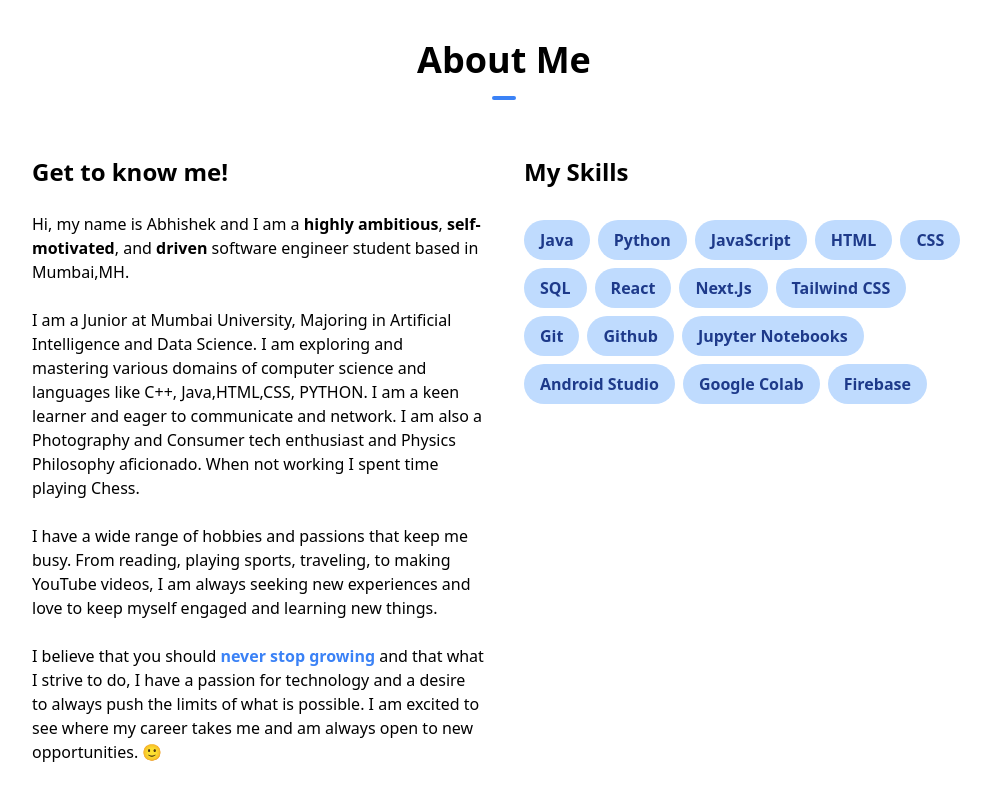
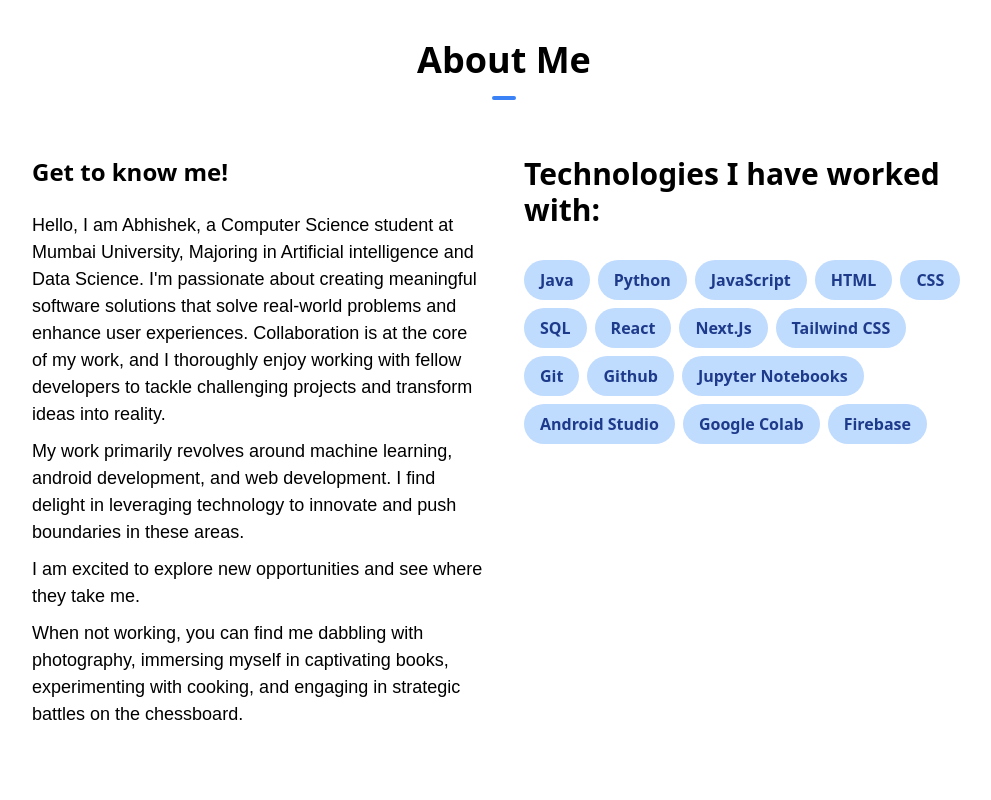
Before and after one commit to abmath113/AbhishekPortfolio, a Next.js app: page / in a window 1280 px wide. Shown: the part 1025-1825 px from the top of the page, without its empty margins (136-1127 px from the left). Built offline with nearby package versions, Linux system fonts and the light colour scheme.

Commit message:
updated the about me section

```diff
--- a/components/AboutSection.tsx
+++ b/components/AboutSection.tsx
@@ -18,6 +18,15 @@ const skills = [
   { skill: "Firebase" },
 ];
 
+const paragraphStyle = {
+  fontFamily: "Avenir Light, sans-serif",
+  margin: "10px 0",
+  fontSize: "18px",
+  fontWeight: "10",
+  color: "black",
+  lineHeight: "1.5",
+};
+
 const AboutSection = () => {
   return (
     <section id="about">
@@ -34,40 +43,32 @@ const AboutSection = () => {
             <h1 className="text-center text-2xl font-bold mb-6 md:text-left">
               Get to know me!
             </h1>
-            <p>
-              Hi, my name is Abhishek and I am a{" "}
-              <span className="font-bold">{"highly ambitious"}</span>,
-              <span className="font-bold">{" self-motivated"}</span>, and
-              <span className="font-bold">{" driven"}</span> software engineer student
-              based in Mumbai,MH.
-            </p>
-            <br />
-            <p>
-              I am a Junior at Mumbai University, Majoring in Artificial Intelligence and Data Science. I am exploring and mastering various domains of computer science and languages like C++, Java,HTML,CSS, PYTHON. I am a keen learner and eager to communicate and network.
 
-              I am also a Photography and Consumer tech enthusiast and Physics Philosophy aficionado. When not working I spent time playing Chess.
-            </p>
-            <br />
-            <p>
-              I have a wide range of hobbies and passions that keep me busy.
-              From reading, playing sports, traveling, to making YouTube videos,
-              I am always seeking new experiences and love to keep myself
-              engaged and learning new things.
-            </p>
-            <br />
-            <p>
-              I believe that you should{" "}
-              <span className="font-bold text-blue-500">
-                never stop growing
-              </span>{" "}
-              and that what I strive to do, I have a passion for
-              technology and a desire to always push the limits of what is
-              possible. I am excited to see where my career takes me and am
-              always open to new opportunities. 🙂
-            </p>
+            <p style={paragraphStyle}>
+        Hello, I am Abhishek, a Computer Science student at Mumbai University,
+        Majoring in Artificial intelligence and Data Science. I'm passionate
+        about creating meaningful software solutions that solve real-world
+        problems and enhance user experiences. Collaboration is at the core of
+        my work, and I thoroughly enjoy working with fellow developers to tackle
+        challenging projects and transform ideas into reality.
+      </p>
+      <p style={paragraphStyle}>
+        My work primarily revolves around machine learning, android development,
+        and web development. I find delight in leveraging technology to innovate
+        and push boundaries in these areas.
+      </p>
+      <p style={paragraphStyle}>
+        I am excited to explore new opportunities and see where they take me.
+      </p>
+      <p style={paragraphStyle}>
+        When not working, you can find me dabbling with photography, immersing
+        myself in captivating books, experimenting with cooking, and engaging in
+        strategic battles on the chessboard.
+      </p>
+
           </div>
           <div className="text-center md:w-1/2 md:text-left">
-            <h1 className="text-2xl font-bold mb-6">My Skills</h1>
+            <h1 className="text-3xl font-bold mb-6">Technologies I have worked with:</h1>
             <div className="flex flex-wrap flex-row justify-center z-10 md:justify-start">
               {skills.map((item, idx) => (
                 <span className="hover:scale-110 inline-block transition-transform" key={idx}>
--- a/styles/globals.css
+++ b/styles/globals.css
@@ -53,3 +53,21 @@
   .hover\:scale-110:hover {
     transform: scale(1.2);
   }
+
+  .tilt-container {
+    position: relative;
+    width: 400px;
+    height: 400px;
+    perspective: 1000px;
+  }
+
+  .tilt-image {
+    position: absolute;
+    top: 0;
+    left: 0;
+    width: 100%;
+    height: 100%;
+    transform-style: preserve-3d;
+    transition: transform 0.2s ease-out;
+    transform: rotateX(var(--tilt-y)) rotateY(var(--tilt-x));
+  }
```
Also changed, not shown: 1 other file (tests, documents, lock files or other folders).
